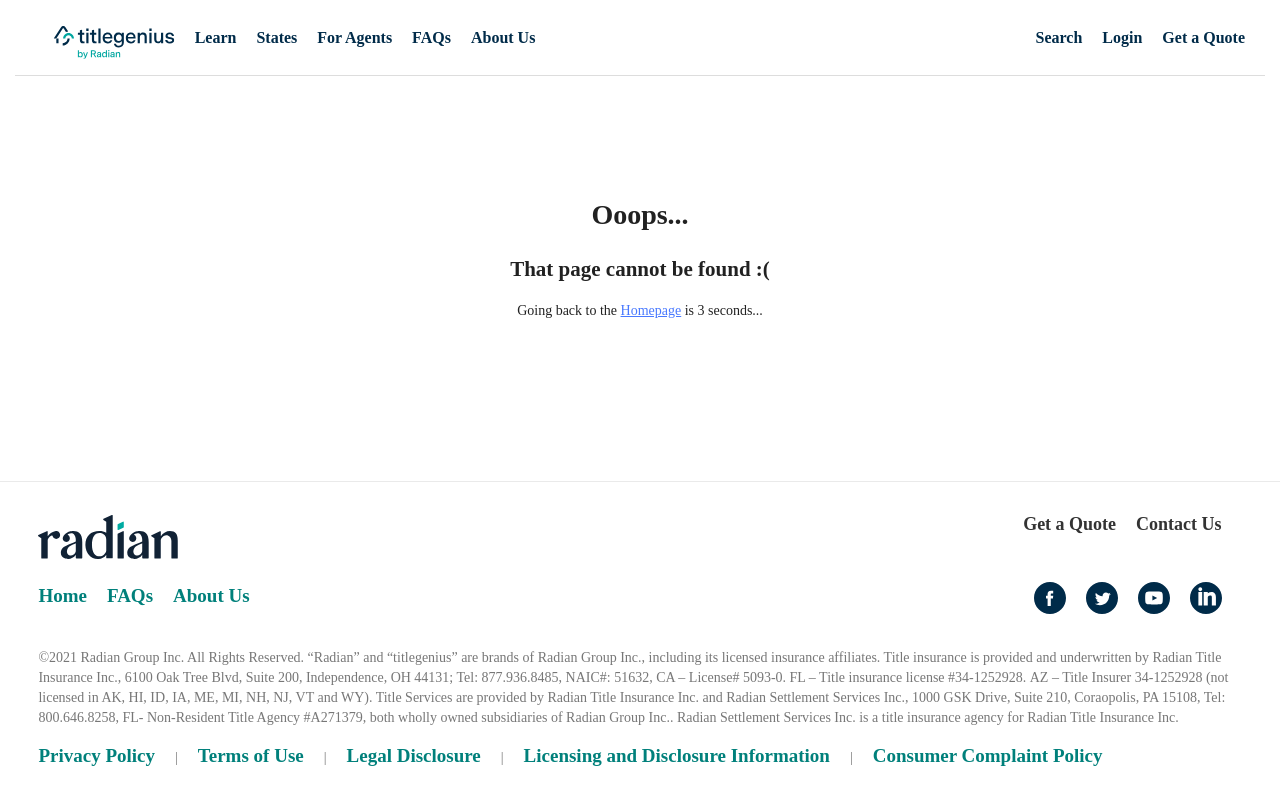
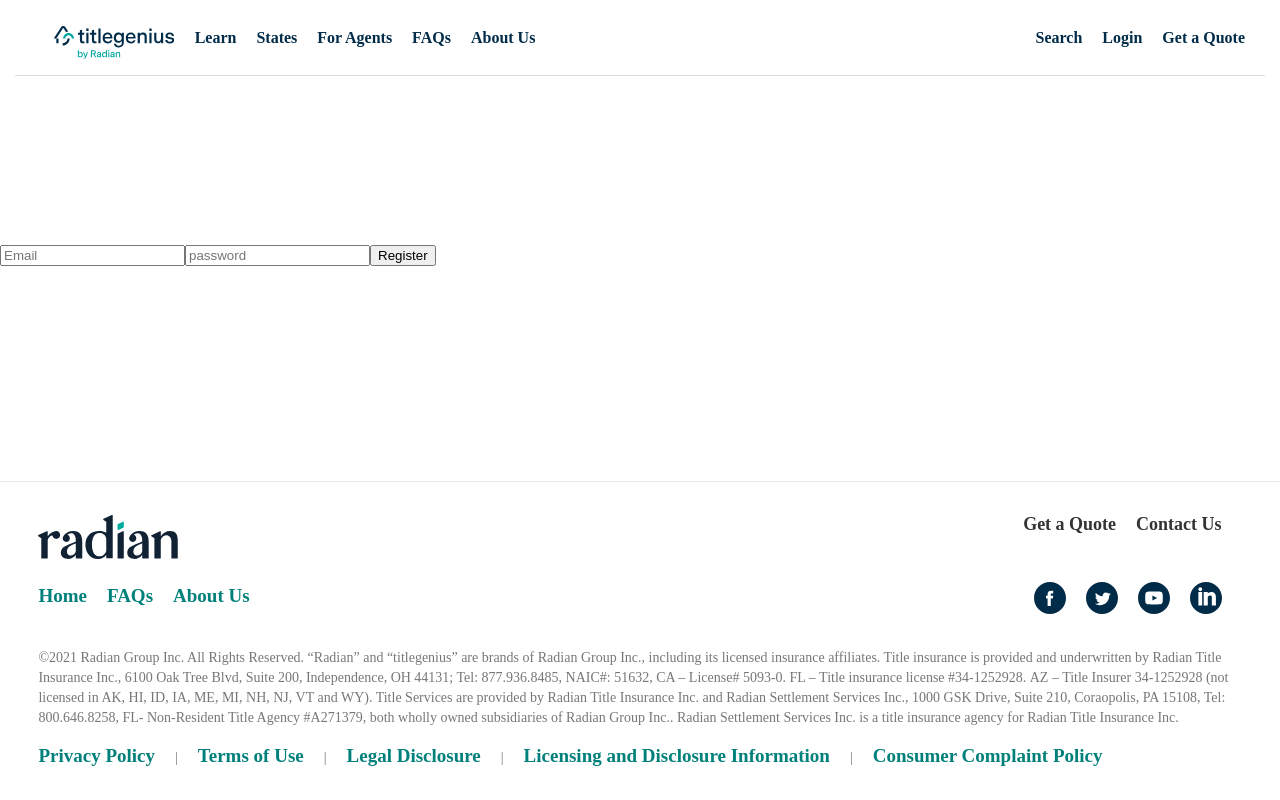
Before and after one commit to Jai2899/Radian-Assignment, a Next.js app: page /register in a window 1280 px wide. Before the commit this address had no page. Built offline with nearby package versions, Linux system fonts and the light colour scheme.

Commit message:
working1

```diff
--- a/Graphql/resolvers.js
+++ b/Graphql/resolvers.js
@@ -200,6 +200,7 @@
                     TMRF,
                     TDRF,
                     TTTOGF,
+
                 }
             })
             return Amount;
--- a/pages/dummy.js
+++ b/pages/dummy.js
@@ -3,6 +3,7 @@
 import Button from "@mui/material/Button";
 import Grid from "@mui/material/Grid";
 import { gql, useQuery, useLazyQuery } from "@apollo/client";
+import Router from "next/router"
 import {
   Table,
   TableCell,
@@ -102,13 +103,16 @@
     const LoanAmount = sessionStorage.getItem('LoanAmount');
     const address = sessionStorage.getItem('address');
     const Purchaseprice = sessionStorage.getItem('Purchaseprice');
+
     console.log(LoanAmount);
     console.log(address);
     console.log(Purchaseprice);
+
     const filterd =
       data &&
-      data.charges.filter((data) =>  data.address==address);
+      data.charges.filter((data) =>  data.address==address && data.Purchaseprice==Purchaseprice&&data.LoanAmount==LoanAmount);
     console.log(filterd);
+   //Router.reload();
   }
 
   return (
--- /dev/null
+++ b/pages/register.js
@@ -0,0 +1,38 @@
+import React,{useState} from 'react';
+import {gql, useMutation} from "@apollo/client"
+const CREATE_USER=gql`
+mutation Mutation($email: String!, $password: String!) {
+  register(email: $email, password: $password) {
+    id
+    email
+    password
+  }
+}
+`;
+
+const register = () => {
+    const [Email, setEmail] = useState("")
+    const [Password, setPassword] = useState("")
+    const[register]=useMutation(CREATE_USER);
+    const handleSubmit=(e)=>{
+        e.preventDefault();
+        register({variables:{
+            email: Email,
+           password:Password
+        }})
+
+
+    }
+    console.log(Email,Password)
+    return (
+        <div>
+        <form onSubmit={handleSubmit}>
+ <input type="text"  placeholder="Email" onChange={(e)=>{setEmail(e.target.value)}}/>
+ <input type="password" placeholder="password" onChange={e=>{setPassword(e.target.value)}}/>
+ <button type="submit">Register</button>
+            </form>
+        </div>
+    )
+}
+
+export default register;
```
Also changed, not shown: pages/getaquote.js (+18 -4 lines), Graphql/typeDefs.js (line endings or trailing spaces), 2 other files (tests, documents, lock files or other folders).
